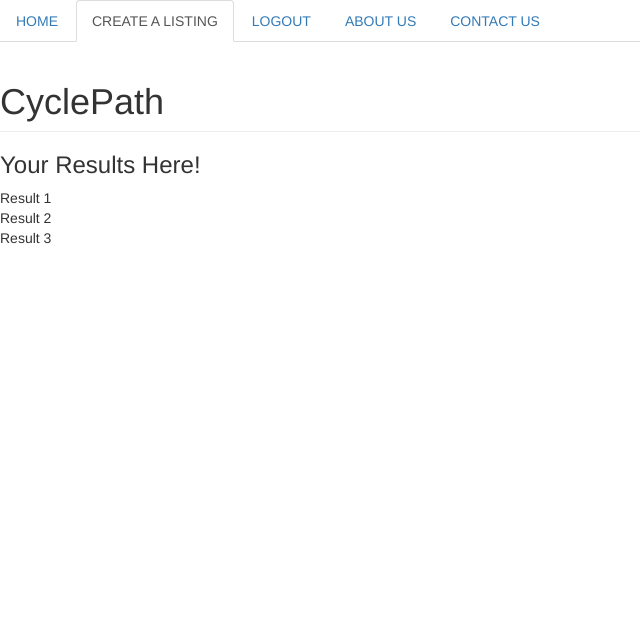
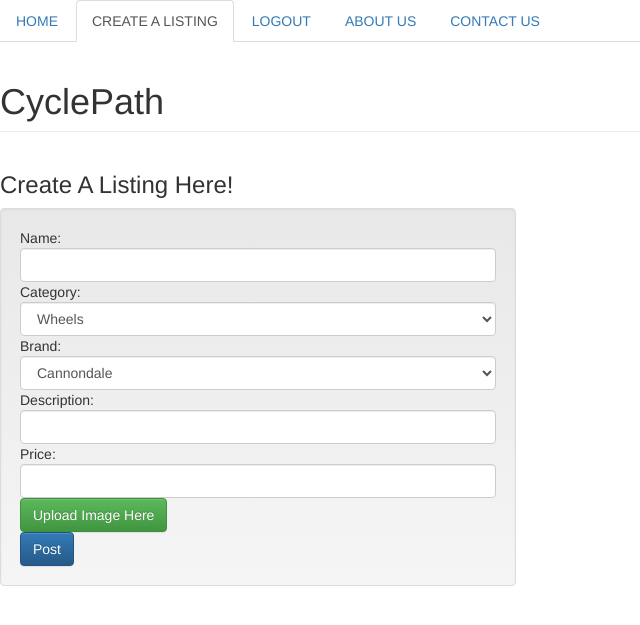
Before and after one commit to LindsAndrus/CyclePaths, a CodeIgniter app: page /database/ in a window 1280 px wide. Shown: the top 625 px of the page, without its empty margins (0-640 px from the left). Run offline with CodeIgniter, Linux system fonts and the light colour scheme.

Commit message:
changed routes, listing controller, model and views

```diff
--- a/application/config/routes.php
+++ b/application/config/routes.php
@@ -1,7 +1,8 @@
 <?php
 defined('BASEPATH') OR exit('No direct script access allowed');
 
-$route['default_controller'] = 'main';
 $route['login'] = 'Users/login_reg_page';
+$route['default_controller'] = 'listings';
+// $route['create_item'] = 'listings/create_item';
 $route['404_override'] = '';
 $route['translate_uri_dashes'] = FALSE;
--- a/application/controllers/Listings.php
+++ b/application/controllers/Listings.php
@@ -3,9 +3,31 @@ defined('BASEPATH') OR exit('No direct script access allowed');
 
 class Listings extends CI_Controller {
 
-	public function ()
+	// public function __construct()
+	// {
+	// 	parent:: __construct();
+	// 	$this->load->model("listing");
+	// }
+
+	public function index()
 	{
+		$this->load->view('create_listing');
 
-		$this->load->view('listings');
+	}
+
+	public function create_item()
+	{
+		$this->load->model('listing');
+		$this->listing->create_item(
+
+			$this->input->post('name'),
+			$this->input->post('category'),
+			$this->input->post('brand'),
+			$this->input->post('description'),
+			$this->input->post('price')
+		);
+
+		redirect('/');
+
 	}
 }
--- a/application/views/create_listing.php
+++ b/application/views/create_listing.php
@@ -24,20 +24,44 @@
     <div class="col-md-5">
   	<h3>Create A Listing Here!</h3>
 
-  <form action='/users/create' method='post' class="well">
+  <form action='/listings/create_item' method='post' class="well">
 
     <div>
       Name: <input type='text' name='name' class="form-control"></input>
     </div>
     <div>
-      Category: <input type='text' name='alias' class="form-control"></input>
+      Category: <select type='select' name='category' class="form-control">
+        <option value="wheels">Wheels</option>
+        <option value="brakes">Brakes</option>
+        <option value="shifters/derailleurs">Shifters/Derailleurs</option>
+        <option value="handbars/grips">Handbars/Grips</option>
+        <option value="pedals/cleats">Pedals/Cleats</option>
+        <option value="cranksets/chainrings/chainsets">Cranksets/Chainrings/Chainsets</option>
+        <option value="chains/cassettes">Chains/Cassettes</option>
+        <option value="saddles/seats/seatposts">Saddles/Seats/Seatposts</option>
+      </select>
     </div>
 
     <div>
-      Brand: <input type='email' name='email' class="form-control"></input>
+      Brand: <select type='select' name='brand' class="form-control">
+        <option value="cannondale">Cannondale</option>
+        <option value="giant">Giant</option>
+        <option value="gt">GT</option>
+        <option value="kona">Kona</option>
+        <option value="marin">Marin</option>
+        <option value="merida">Merida</option>
+        <option value="santa cruz bicycles">Santa Cruz Bicycles</option>
+        <option value="scott">Scott</option>
+        <option value="specialized">Specialized</option>
+        <option value="trek">Trek</option>
+        <option value="other">Other</option>
+      </select>
     </div>
     <div>
-      Price: <input type='password' name='password' class="form-control"></input>
+      Description: <input type='text' name='description' class="form-control"></input>
+    </div>
+    <div>
+      Price: <input type='text' name='text' class="form-control"></input>
     </div>
 
      <div>
```
Also changed, not shown: application/models/listing.php (+23 -0 lines).
